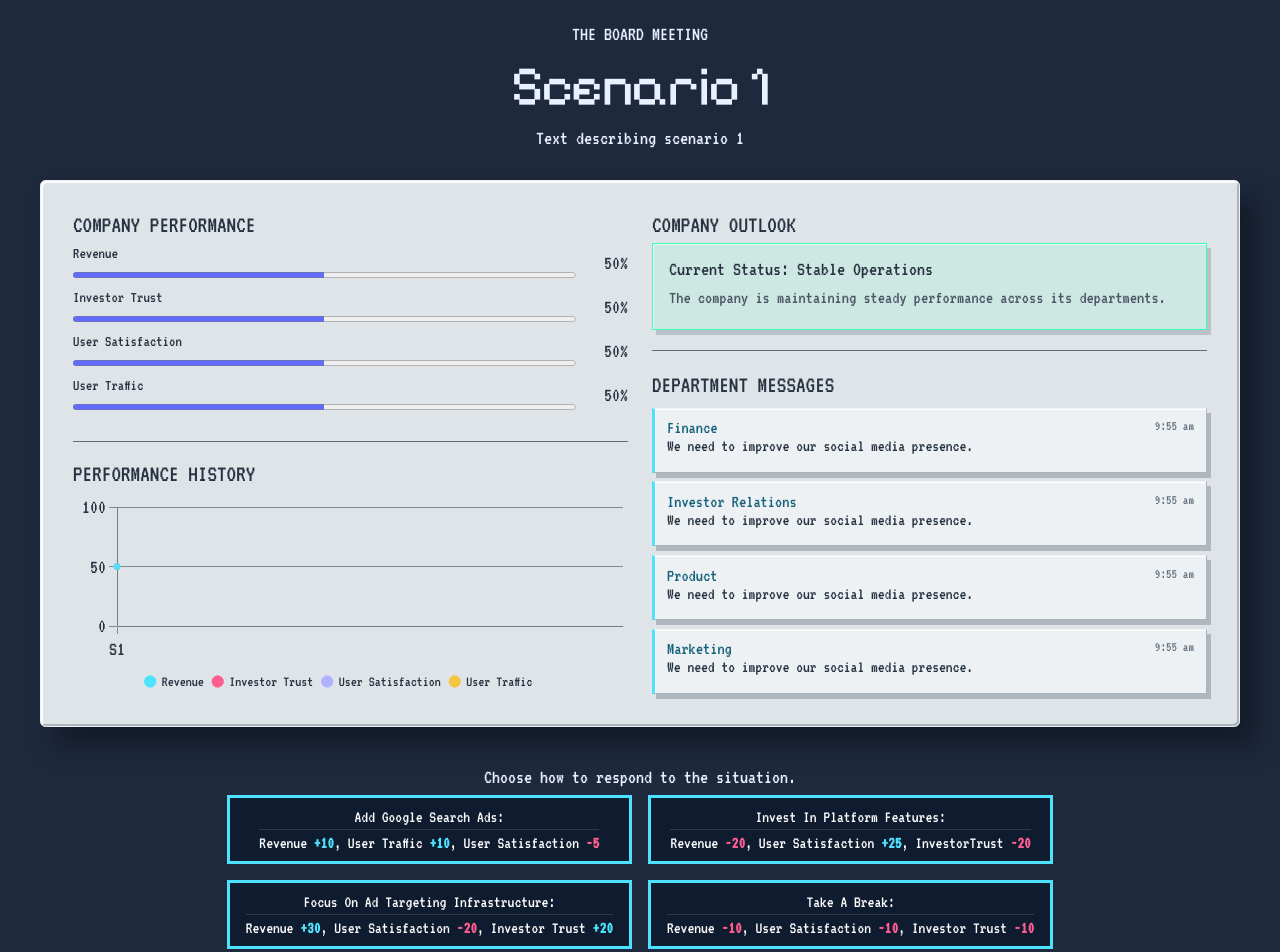
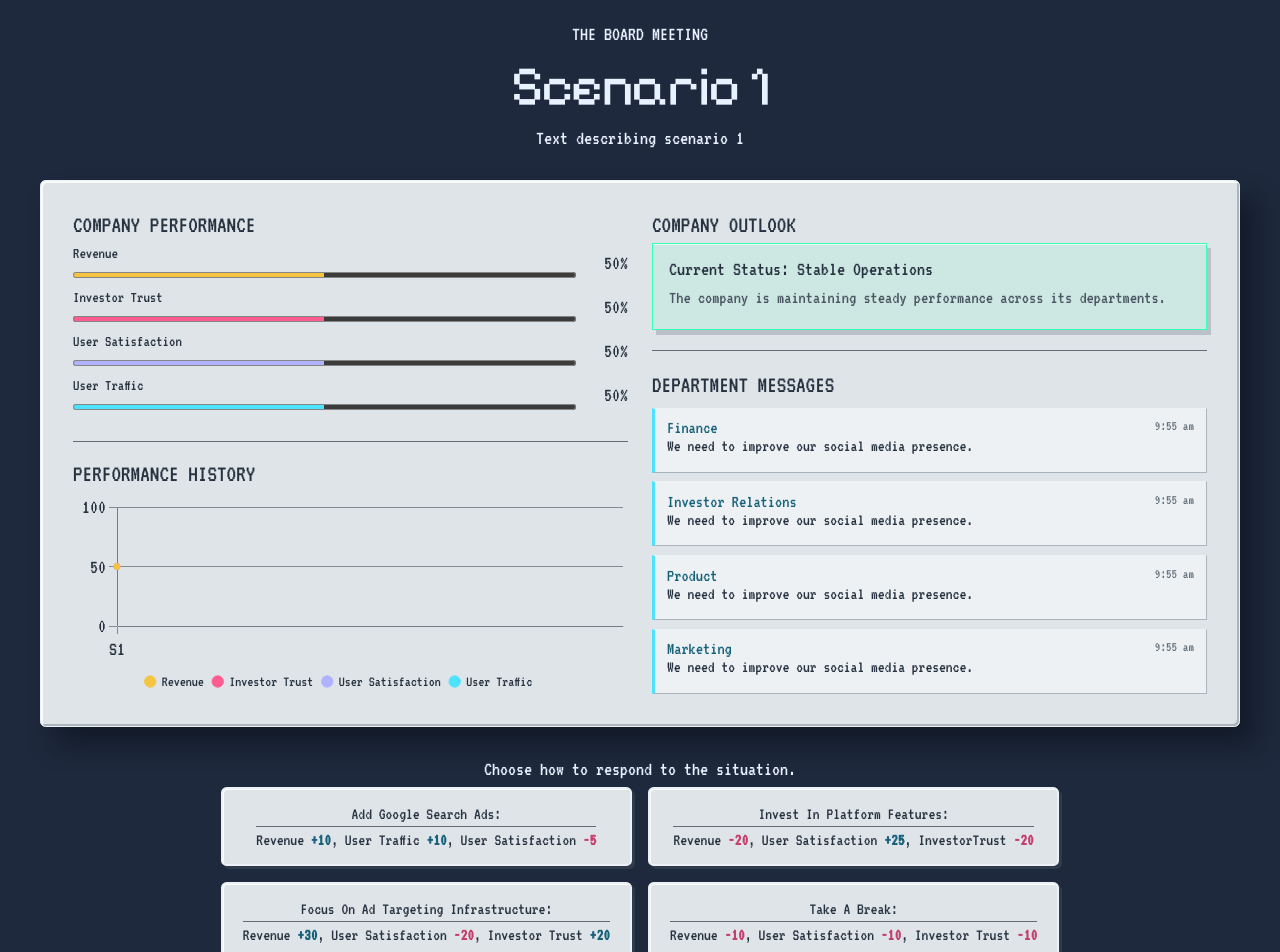
Before and after one commit to yan-74/CART-211, a React (Vite) app in the folder FINAL_PROJECT/: page /CART-211/final_project/scenario/1 in a window 1280 px wide. Shown: the top 952 px of the page. Built offline with nearby package versions, Linux system fonts and the light colour scheme.

Commit message:
style answer buttons too

```diff
--- a/FINAL_PROJECT/src/components/Dashboard.css
+++ b/FINAL_PROJECT/src/components/Dashboard.css
@@ -8,7 +8,7 @@
     border-radius: 0.35rem;
     background: #dfe4e8;
     padding: 2rem;
-    margin: 1.5rem auto 2rem;
+    margin: 1.5rem auto 1.5rem;
     text-align: left;
     box-shadow:
         16px 18px 24px rgba(7, 13, 22, 0.5),
@@ -84,6 +84,23 @@ hr {
     font-size: 20px;
 }
 
+#revenue{
+    accent-color: #f5c542;
+}
+
+#investor-trust{
+    accent-color: #ff5d8f;
+}
+
+#user-satisfaction{
+    accent-color: #aeb2ff;
+}
+
+#user-traffic{
+    accent-color: #4de3ff;
+}
+
+
 /* Company status styling */
 .company_outlook,
 .message_board {
@@ -146,9 +163,6 @@ hr {
     border-bottom: 1px solid #aab4bd;
     padding: 0.65rem 0.75rem;
     background: #edf1f4;
-    box-shadow:
-        4px 5px 0 rgba(138, 148, 158, 0.55),
-        inset 1px 1px 0 #fff;
 }
 
 .message_item h4 {
--- a/FINAL_PROJECT/src/components/Dashboard.jsx
+++ b/FINAL_PROJECT/src/components/Dashboard.jsx
@@ -31,8 +31,8 @@ function Dashboard({ stats, statsHistory }) {
             {
                 label: 'Revenue',
                 data: statsHistory.map((point) => point.revenue),
-                borderColor: '#4de3ff',
-                backgroundColor: '#4de3ff',
+                borderColor: '#f5c542',
+                backgroundColor: '#f5c542',
             },
             {
                 label: 'Investor Trust',
@@ -51,8 +51,8 @@ function Dashboard({ stats, statsHistory }) {
             {
                 label: 'User Traffic',
                 data: statsHistory.map((point) => point.userTraffic),
-                borderColor: '#f5c542',
-                backgroundColor: '#f5c542',
+                borderColor: '#4de3ff',
+                backgroundColor: '#4de3ff',
                 tension: 0.3,
             },
         ],
--- a/FINAL_PROJECT/src/components/Scenario.css
+++ b/FINAL_PROJECT/src/components/Scenario.css
@@ -29,14 +29,17 @@
     box-sizing: border-box;
     text-align: center;
     overflow-wrap: anywhere;
-    padding: 10px 16px;
+    padding: 1rem 1.25rem;
+    border: 2px solid #edf1f5;
+    border-radius: 0.35rem;
+    background: #dfe4e8;
+    color: #263240;
+    box-shadow:
+        3px 3px 0 rgba(92, 103, 114, 0.28),
+        inset 1px 1px 0 rgba(255, 255, 255, 0.85);
 }
 
 .scenario-page a {
-    padding: 0.75rem 1.5rem;
-    border: 3px solid #4de3ff;
-    background-color: #0f1b2f;
-    color: #fff;
     text-decoration: none;
     font-weight: 400;
     font-family: "VT323", monospace;
@@ -44,18 +47,20 @@
     font-size: 17px;
 }
 
-.scenario-page a:hover {
-    border-color: #ff5d8f;
+.scenario-page .answers a:hover {
+    box-shadow:
+        5px 6px 0 rgba(92, 103, 114, 0.28),
+        inset 1px 1px 0 rgba(255, 255, 255, 0.85);
     transform: translateY(-1px);
 }
 
 .negative {
-    color: #ff5d8f;
+    color: #c43f6b;
     font-weight: 600;
 }
 
 .positive {
-    color: #4de3ff;
+    color: #17627a;
     font-weight: 600;
 }
 
```
